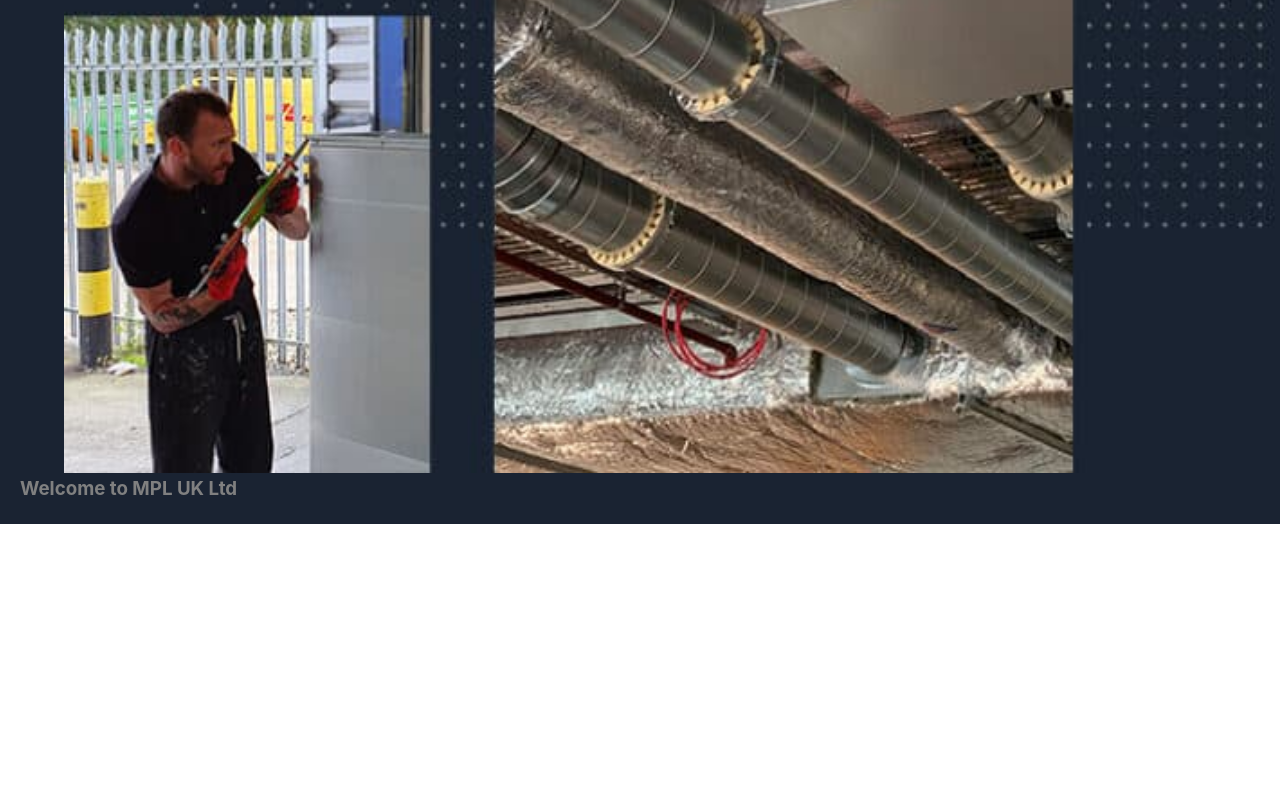
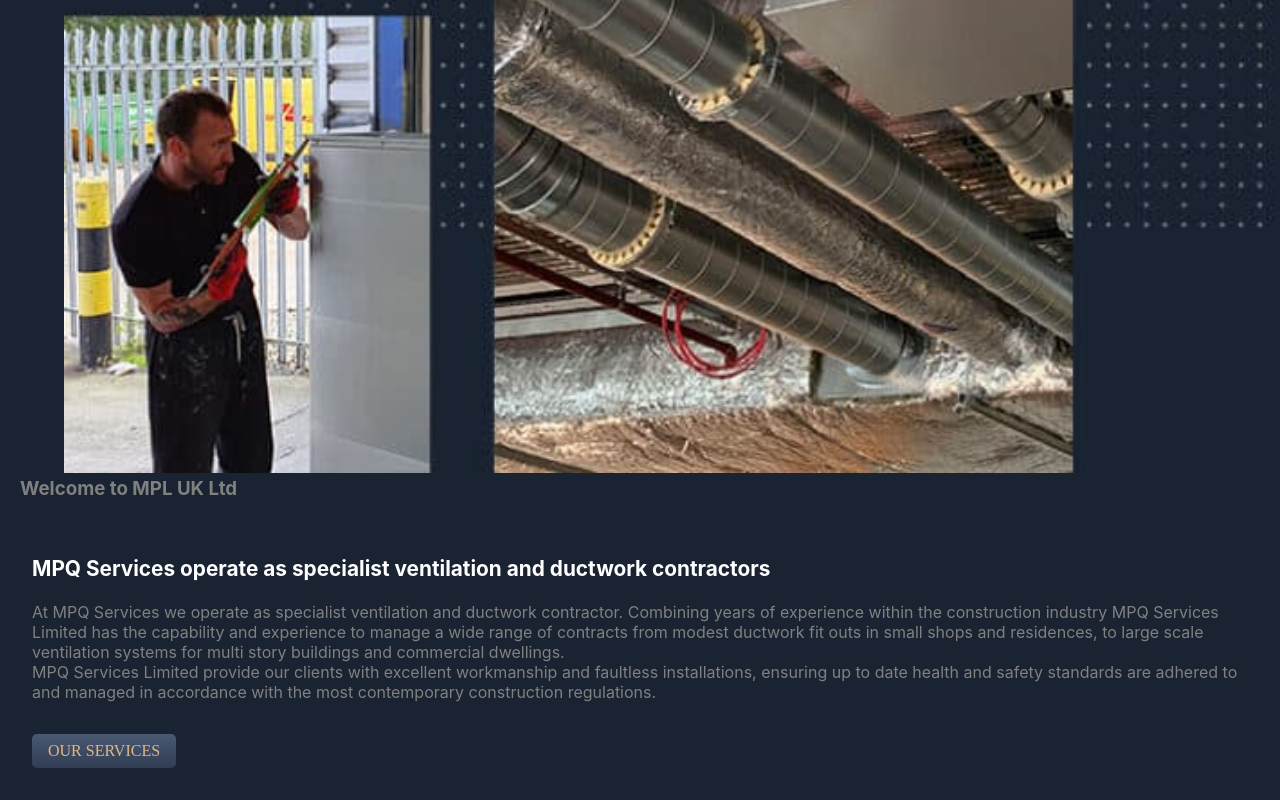
Before and after one commit to ShokadinuEU/mpq-ltd, a React (Create React App) app: page / in a window 1280 px wide. Shown: the part 2081-2881 px from the top of the page. Before the commit the page ends 2605 px from the top, so only its background shows below. Built offline with nearby package versions, Linux system fonts and the light colour scheme.

Commit message:
add basic structure and style for info general section

```diff
--- a/src/App.js
+++ b/src/App.js
@@ -2,6 +2,7 @@
 import Header from "./components/header/Header";
 import Carousel from "./components/carousel/Carousel";
 import Features from "./components/features/Features";
+import InfoGen from "./components/info-general/InfoGen";
 
 function App() {
   return (
@@ -9,6 +10,7 @@
       <Header />
       <Carousel />
       <Features />
+      <InfoGen />
     </div>
   );
 }
--- /dev/null
+++ b/src/components/info-general/InfoGen.js
@@ -0,0 +1,27 @@
+import React from "react";
+import "./info-gen.scss";
+
+export default function InfoGen() {
+  return (
+    <div className="infoGen-main">
+      <h3>
+        MPQ Services operate as specialist ventilation and ductwork contractors
+      </h3>
+      <p>
+        At MPQ Services we operate as specialist ventilation and ductwork
+        contractor. Combining years of experience within the construction
+        industry MPQ Services Limited has the capability and experience to
+        manage a wide range of contracts from modest ductwork fit outs in small
+        shops and residences, to large scale ventilation systems for multi story
+        buildings and commercial dwellings.
+      </p>
+      <p>
+        MPQ Services Limited provide our clients with excellent workmanship and
+        faultless installations, ensuring up to date health and safety standards
+        are adhered to and managed in accordance with the most contemporary
+        construction regulations.
+      </p>
+      <button>Our Services</button>
+    </div>
+  );
+}
--- /dev/null
+++ b/src/components/info-general/info-gen.scss
@@ -0,0 +1,30 @@
+.infoGen-main {
+  width: 100%;
+  background-color: #1a2332;
+  padding-top: 0.7em;
+  padding-bottom: 1.5em;
+  padding: 2em;
+}
+
+.infoGen-main > h3 {
+  color: white;
+  padding-bottom: 1em;
+  font-size: 1.3em;
+}
+
+.infoGen-main > p {
+  color: gray;
+}
+
+.infoGen-main > button {
+  padding: 0.5em 1em;
+  background: linear-gradient(to bottom, #495972 0%, #313d53 100%);
+  color: burlywood;
+  font-size: 0.6em;
+  text-transform: uppercase;
+  font-family: initial;
+  border-radius: 5px;
+  border: 0;
+  margin-top: 2em;
+  font-size: 1em;
+}
```
